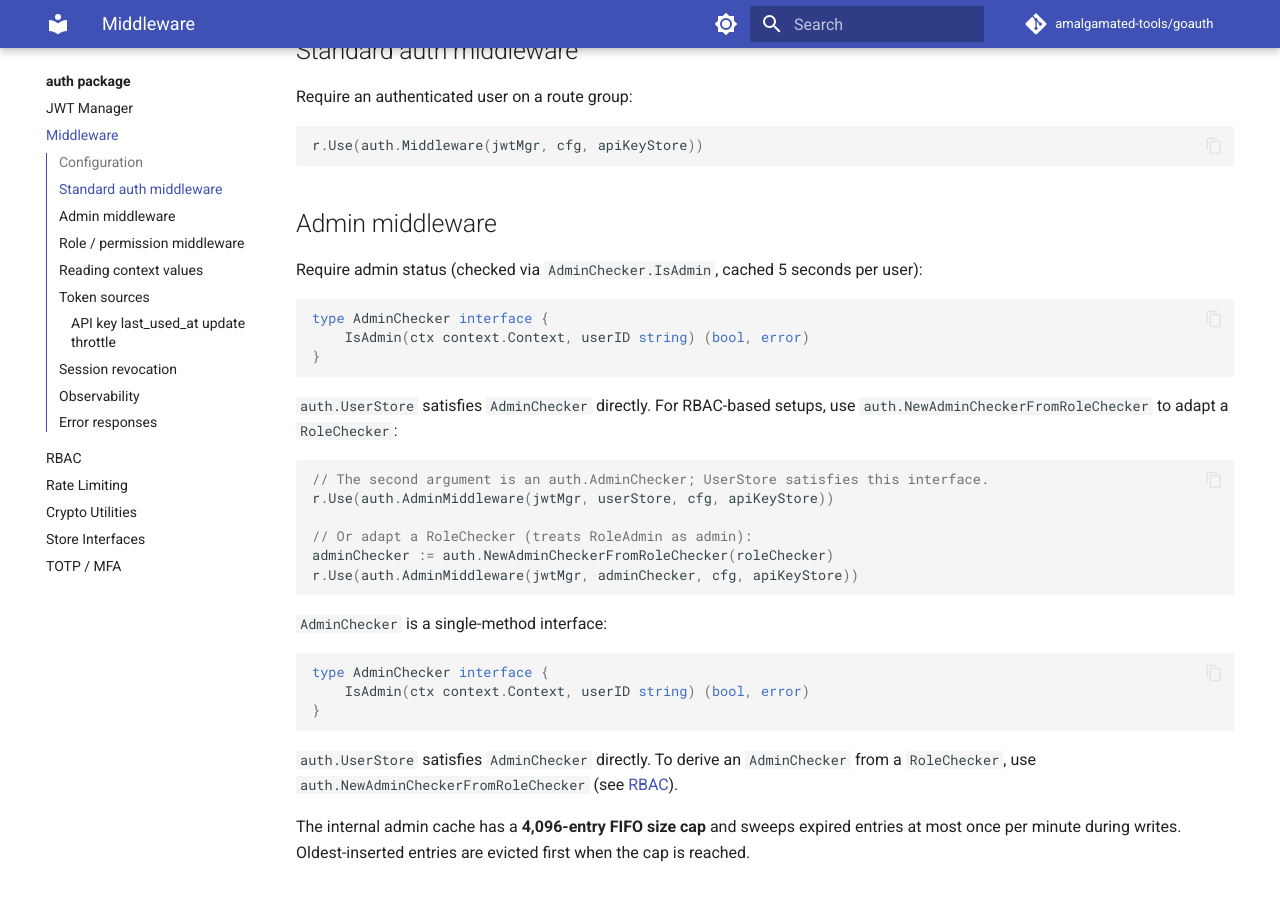
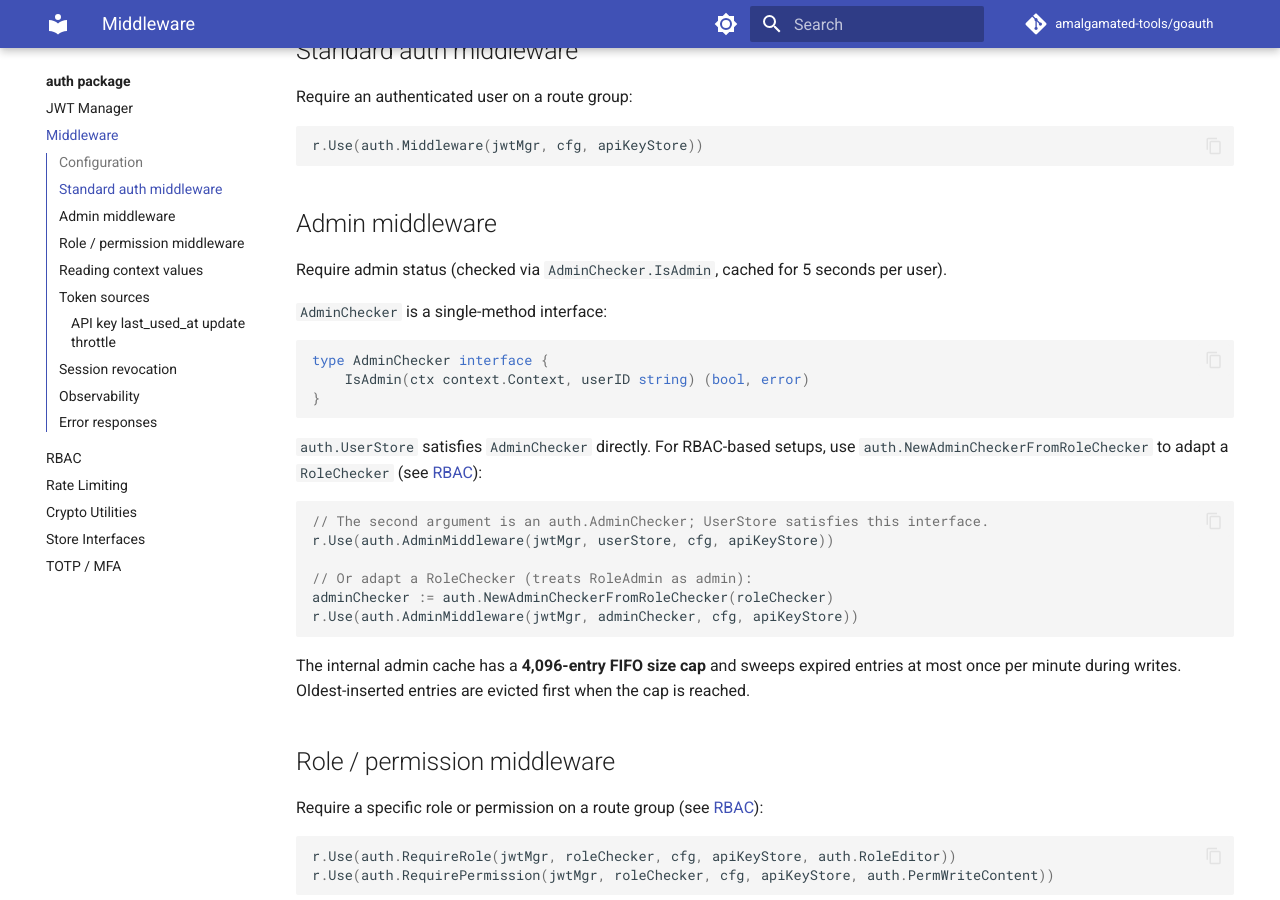
Before and after one commit to amalgamated-tools/goauth, an MkDocs documentation site: the page built from docs/auth/middleware.md, in a window 1280 px wide and 900 px high, scrolled down 467 px. Built offline with MkDocs 1.6.1 and Material for MkDocs 9.7.7, drawn with Linux system fonts in a browser that asks for light colours; comment, search, counter and statistics services are not loaded.

Commit message:
docs: remove duplicate type definitions in jwt.md and middleware.md (#176)
* docs: remove duplicate type definitions in jwt.md and middleware.md

docs/auth/jwt.md: Claims struct was defined twice in the 'Validating
tokens' section — once as a standalone block before the ValidateToken
example, then again in the 'Claims embeds jwt.RegisteredClaims...'
paragraph. Remove the first (earlier) block; the type definition now
appears once, after the usage example, with its explanatory prose.

docs/auth/middleware.md: AdminChecker interface was defined twice in
the 'Admin middleware' section — once as a standalone block before the
usage examples, then again under 'AdminChecker is a single-method
interface'. Consolidate into a single definition-first structure: define
the interface once, follow with prose about UserStore compatibility and
NewAdminCheckerFromRoleChecker, then show the usage examples.

Co-authored-by: Copilot <223556219+Copilot@users.noreply.github.com>

* docs: fix grammar in middleware.md admin cache description

---------

Co-authored-by: github-actions[bot] <41898282+github-actions[bot]@users.noreply.github.com>
Co-authored-by: Copilot <223556219+Copilot@users.noreply.github.com>
Co-authored-by: Patrick Veverka <veverkap@users.noreply.github.com>

````diff
--- a/docs/auth/middleware.md
+++ b/docs/auth/middleware.md
@@ -22,7 +22,9 @@ r.Use(auth.Middleware(jwtMgr, cfg, apiKeyStore))
 
 ## Admin middleware
 
-Require admin status (checked via `AdminChecker.IsAdmin`, cached 5 seconds per user):
+Require admin status (checked via `AdminChecker.IsAdmin`, cached for 5 seconds per user).
+
+`AdminChecker` is a single-method interface:
 
 ```go
 type AdminChecker interface {
@@ -40,16 +42,6 @@ r.Use(auth.AdminMiddleware(jwtMgr, userStore, cfg, apiKeyStore))
 adminChecker := auth.NewAdminCheckerFromRoleChecker(roleChecker)
 r.Use(auth.AdminMiddleware(jwtMgr, adminChecker, cfg, apiKeyStore))
 ```
-
-`AdminChecker` is a single-method interface:
-
-```go
-type AdminChecker interface {
-    IsAdmin(ctx context.Context, userID string) (bool, error)
-}
-```
-
-`auth.UserStore` satisfies `AdminChecker` directly. To derive an `AdminChecker` from a `RoleChecker`, use `auth.NewAdminCheckerFromRoleChecker` (see [RBAC](rbac.md)).
 
 The internal admin cache has a **4,096-entry FIFO size cap** and sweeps expired entries at most once per minute during writes. Oldest-inserted entries are evicted first when the cap is reached.
 
````
Also changed, not shown: other parts of docs/auth/middleware.md (+1 -1 lines), docs/auth/jwt.md (+0 -7 lines).
